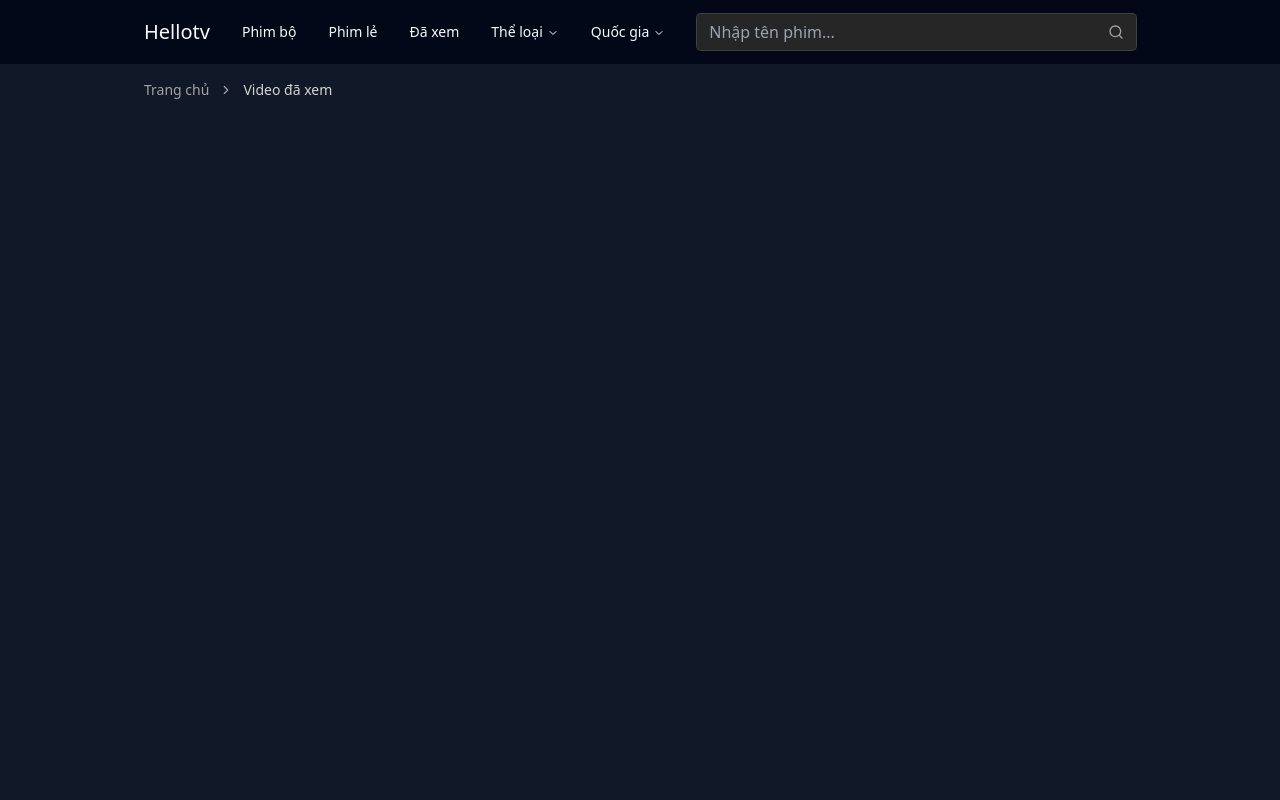
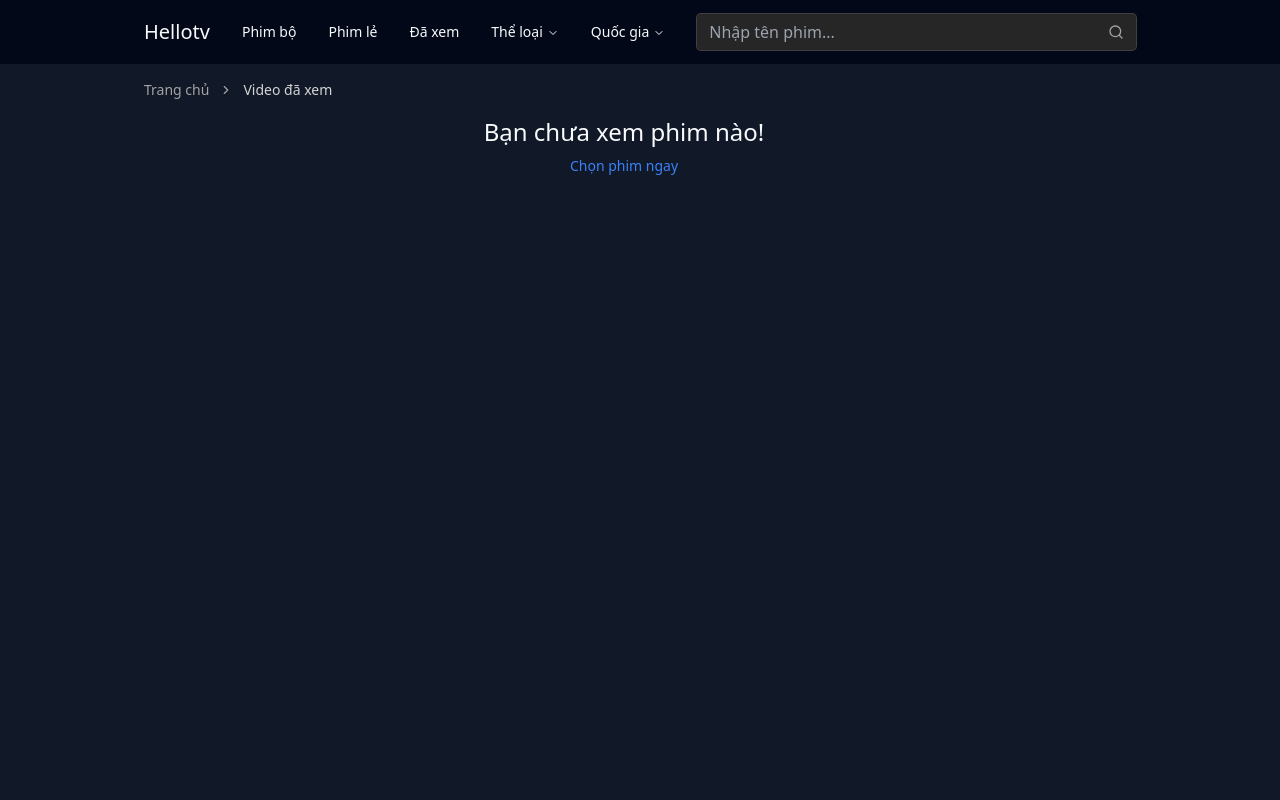
Before and after one commit to duyphan119/hellotv-web, a Next.js app: page /da-xem in a window 1280 px wide. Shown: the top 800 px of the page. Built offline with nearby package versions, Linux system fonts and the light colour scheme.

Commit message:
fix UI 27

```diff
--- a/src/app/da-xem/page.tsx
+++ b/src/app/da-xem/page.tsx
@@ -2,6 +2,7 @@
 
 import Breadcrumb from "@/components/breadcrumb";
 import { Badge } from "@/components/ui/badge";
+import { buttonVariants } from "@/components/ui/button";
 import ButtonDeleteWatchedVideo from "@/features/watched-videos/components/button-delete-watched-video";
 import {
   getWatchedVideos,
@@ -26,7 +27,8 @@ export default function WatchedVideo() {
         items={[{ text: "Video đã xem" }]}
         className="col-span-2 sm:col-span-3 md:col-span-4 lg:col-span-6"
       />
-      {watchedVideos.map((item) => (
+      {watchedVideos.length > 0 ? (
+        watchedVideos.map((item) => (
           <div key={item.id} className="col-span-1">
             <Link
               href={`/phim/${item.slug}`}
@@ -40,7 +42,10 @@ export default function WatchedVideo() {
                 className="object-cover rounded-md shadow"
               />
 
-            <Badge variant="watchedEpisode" className="absolute top-0 right-0 ">
+              <Badge
+                variant="watchedEpisode"
+                className="absolute top-0 right-0 "
+              >
                 {item.episodeName}
               </Badge>
               <Badge variant="language" className="absolute bottom-0 left-0 ">
@@ -71,7 +76,18 @@ export default function WatchedVideo() {
               />
             </div>
           </div>
-      ))}
+        ))
+      ) : (
+        <div className="col-span-2 sm:col-span-3 md:col-span-4 flex flex-col items-center">
+          <h4 className="text-2xl">Bạn chưa xem phim nào!</h4>
+          <Link
+            href={`/danh-sach-phim`}
+            className={buttonVariants({ variant: "link" })}
+          >
+            Chọn phim ngay
+          </Link>
+        </div>
+      )}
     </div>
   );
 }
--- a/src/features/watched-videos/data.ts
+++ b/src/features/watched-videos/data.ts
@@ -12,24 +12,15 @@ export type WatchedVideo = {
 };
 
 export const getWatchedVideos = () => {
-  try {
-    const watchedVideos: WatchedVideo[] = JSON.parse(
-      localStorage.getItem("watched")!
-    );
+  const watchedVideos: WatchedVideo[] = JSON.parse(
+    localStorage.getItem("watched")!
+  );
 
-    if (!watchedVideos) return [];
+  if (!watchedVideos) return [];
 
-    const filteredWatchedVideos = watchedVideos.filter(
-      ({ time }) => time + 14 * 24 * 60 * 60 * 1000 > new Date().getTime()
-    );
+  localStorage.setItem("watched", JSON.stringify(watchedVideos));
 
-    localStorage.setItem("watched", JSON.stringify(filteredWatchedVideos));
-
-    return filteredWatchedVideos;
-  } catch (error) {
-    console.log(error);
-    return [];
-  }
+  return watchedVideos;
 };
 
 export const saveWatchedVideo = (input: WatchedVideo) => {
```
Lines whose indentation alone changed are shown as unchanged.
